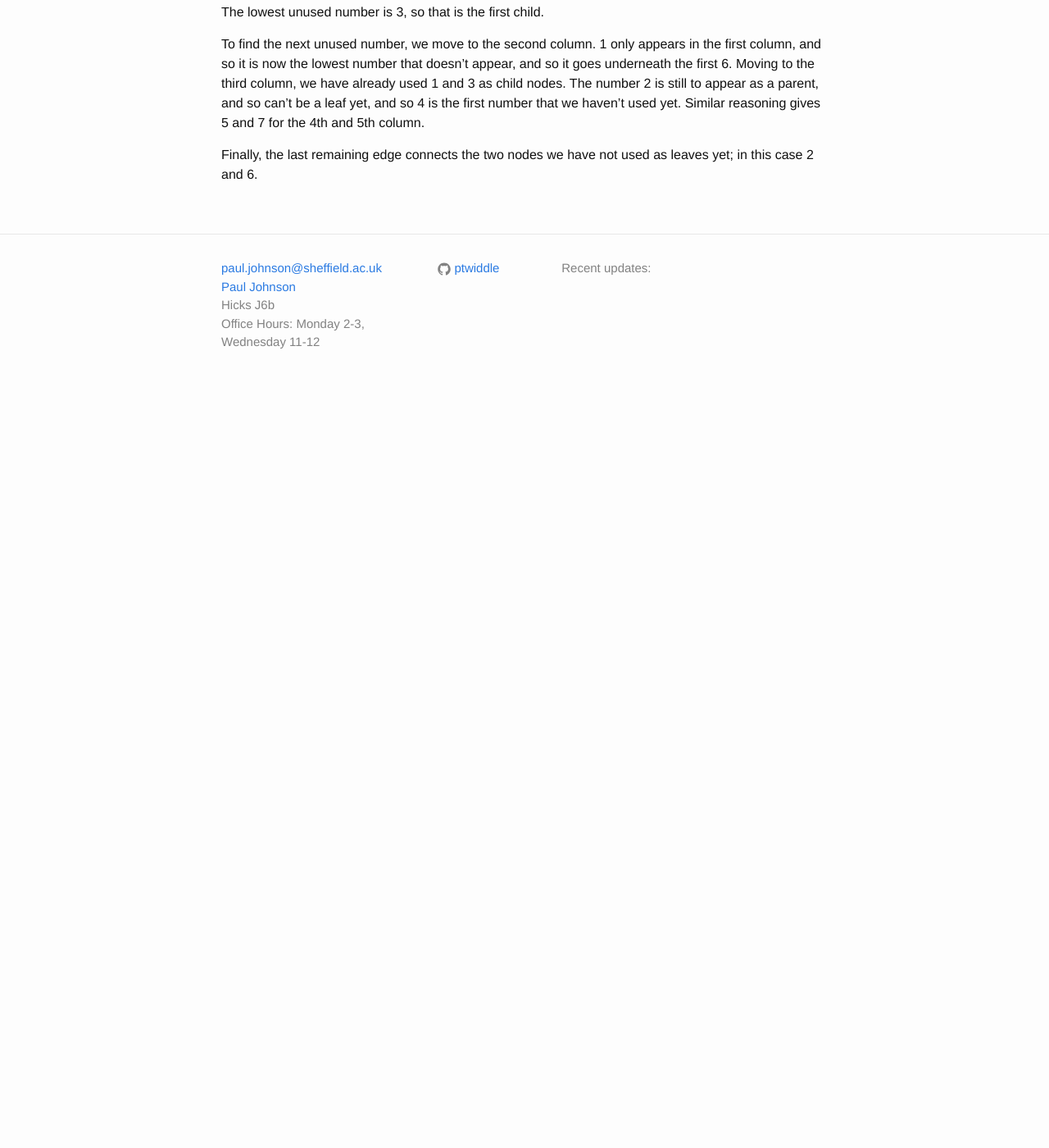
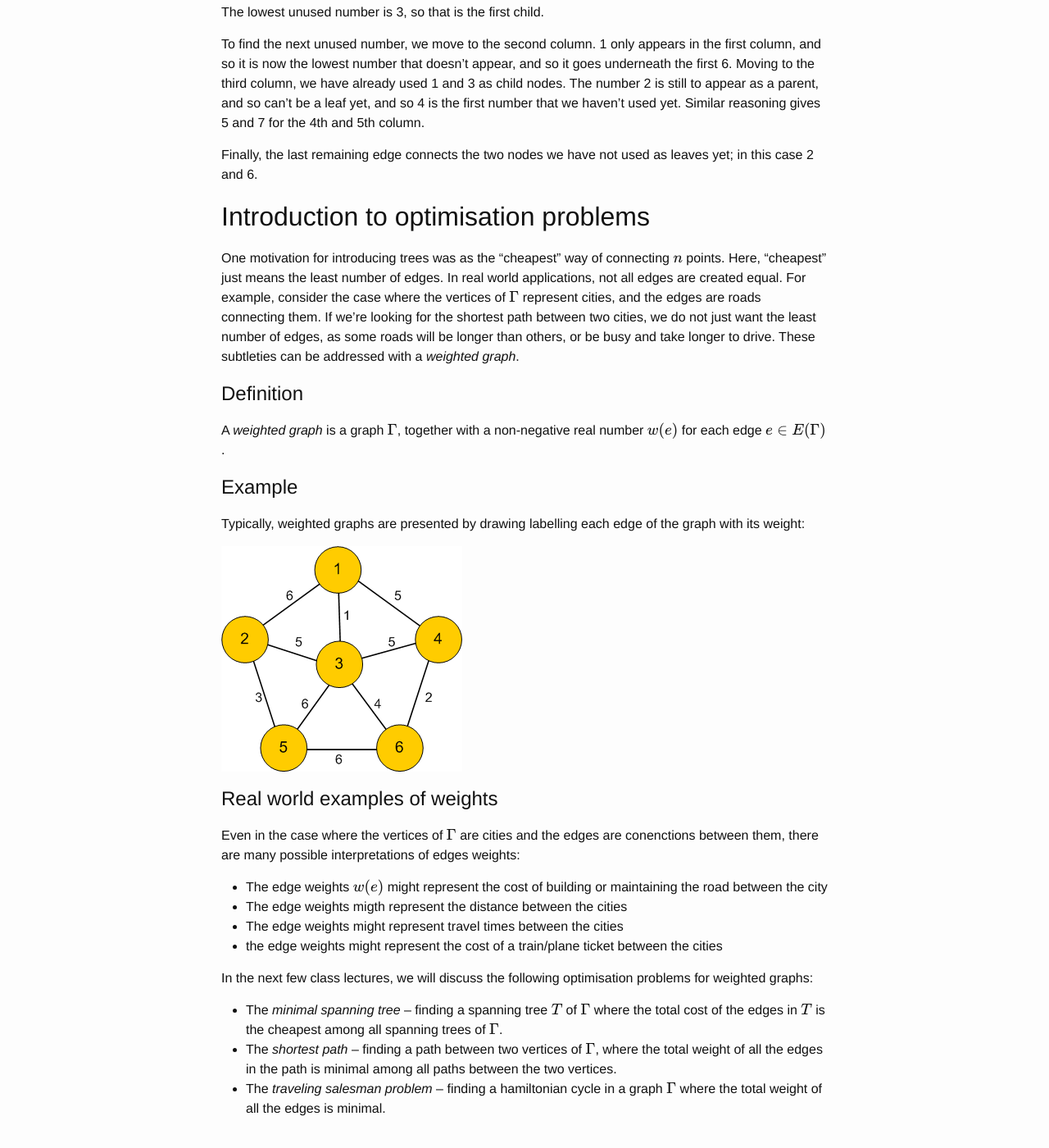
Before and after one commit to ptwiddle/MAS341-Graph-Theory, a Jekyll site: the page built from _lecturenotes/lecture9.md, in a window 1280 px wide and 1400 px high, scrolled down 2184 px. Shown: the whole window at 82% size. Built offline with Jekyll 4.4.1, drawn with Linux system fonts in a browser that asks for light colours; formulas are drawn with MathJax 3; comment, search, counter and statistics services are not loaded; before the commit the page ends 2673 px from its top, so only the background shows below that.

Commit message:
lecture 10, plus pictures in lecture6 and end of lecture9

```diff
--- a/_lecturenotes/lecture9.md
+++ b/_lecturenotes/lecture9.md
@@ -96,3 +96,34 @@ The lowest unused number is 3, so that is the first child.
 To find the next unused number, we move to the second column.  1 only appears in the first column, and so it is now the lowest number that doesn't appear, and so it goes underneath the first 6.  Moving to the third column, we have already used 1 and 3 as child nodes.  The number 2 is still to appear as a parent, and so can't be a leaf yet, and so 4 is the first number that we haven't used yet.  Similar reasoning gives 5 and 7 for the 4th and 5th column.
 
 Finally, the last remaining edge connects the two nodes we have not used as leaves yet; in this case 2 and 6.
+
+Introduction to optimisation problems
+----
+
+One motivation for introducing trees was as the "cheapest" way of connecting $$n$$ points.  Here, "cheapest" just means the least number of edges.  In real world applications, not all edges are created equal.  For example, consider the case where the vertices of $$\Gamma$$ represent cities, and the edges are roads connecting them.  If we're looking for the shortest path between two cities, we do not just want the least number of edges, as some roads will be longer than others, or be busy and take longer to drive.  These subtleties can be addressed with a *weighted graph*.
+
+Definition
+===
+
+A *weighted graph* is a graph $$\Gamma$$, together with a non-negative real number $$w(e)$$ for each edge $$e\in E(\Gamma)$$.
+
+Example
+===
+
+Typically, weighted graphs are presented by drawing labelling each edge of the graph with its weight:
+
+![Example of a weighted graph](../Slides/Pictures/weightedgraph.png)
+
+Real world examples of weights
+===
+Even in the case where the vertices of $$\Gamma$$ are cities and the edges are conenctions between them, there are many possible interpretations of edges weights:
+ - The edge weights $$w(e)$$ might represent the cost of building or maintaining the road between the city
+ - The edge weights migth represent the distance between the cities
+ - The edge weights might represent travel times between the cities
+ - the edge weights might represent the cost of a train/plane ticket between the cities
+
+In the next few class lectures, we will discuss the following optimisation problems for weighted graphs:
+
+ - The *minimal spanning tree* -- finding a spanning tree $$T$$ of $$\Gamma$$ where the total cost of the edges in $$T$$ is the cheapest among all spanning trees of $$\Gamma$$.
+ - The *shortest path* -- finding a path between two vertices of $$\Gamma$$, where the total weight of all the edges in the path is minimal among all paths between the two vertices.
+ - The *traveling salesman problem* -- finding a hamiltonian cycle in a graph $$\Gamma$$ where the total weight of all the edges is minimal.
```
Also changed, not shown: _lecturenotes/lecture6.md (+30 -5 lines), _lecturenotes/lecturex0.md (added, +69 -0 lines), Slides/Pictures/weightedgraph.png (added).
